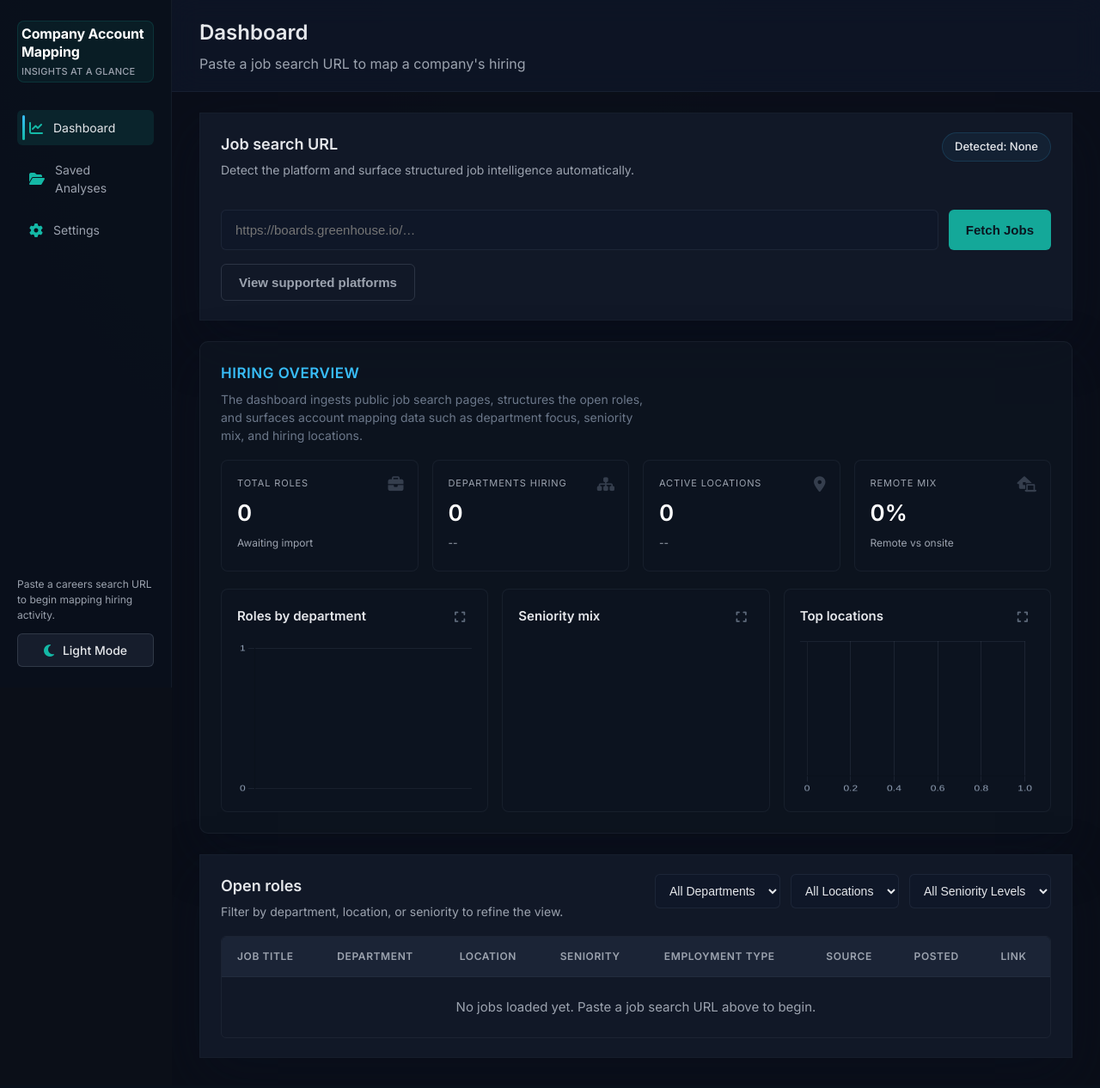
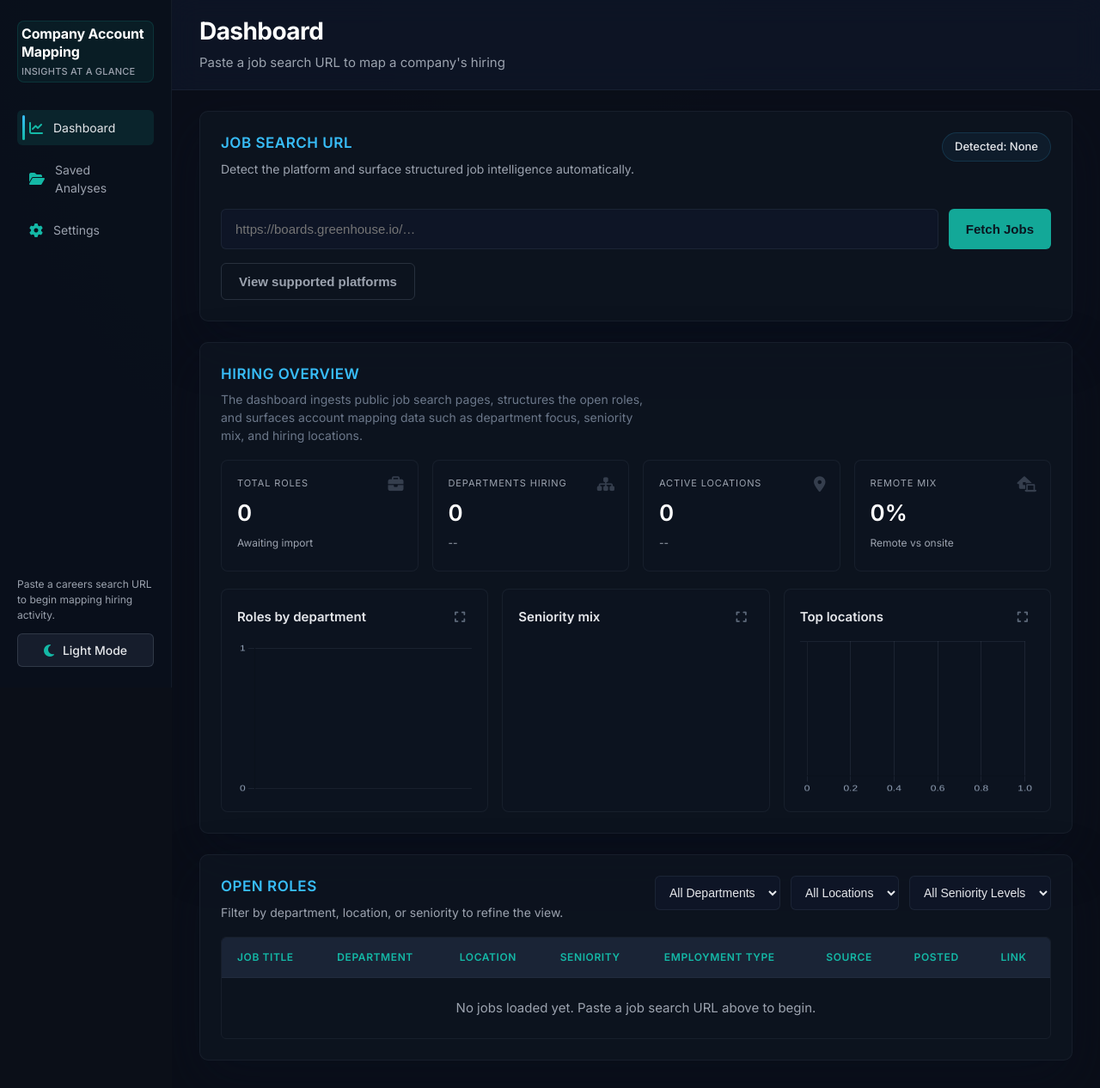
Before and after one commit to ammiels/account-mapping-website, a Flask app: page / in a window 1280 px wide. Shown: the whole page at 86% size. Before the commit the page ends 1231 px from the top, so only its background shows below. Run offline with Flask 3, Linux system fonts and the light colour scheme; lists and menus that the app fills with data are empty; a map, chart or similar area stays blank.

Commit message:
Update UI styling: consistent panel backgrounds, blue section titles, teal table headers

```diff
--- a/static/css/styles.css
+++ b/static/css/styles.css
@@ -302,13 +302,18 @@
 
 .topbar__titles h2 {
   margin: 0;
-  font-size: 24px;
-  font-weight: 600;
+  font-size: 28px;
+  font-weight: 700;
+  letter-spacing: -0.02em;
+  color: var(--color-text-heading);
+  line-height: 1.2;
 }
 
 .topbar__titles p {
-  margin: 6px 0 0;
+  margin: 8px 0 0;
   color: var(--color-text-muted);
+  font-size: 15px;
+  line-height: 1.5;
 }
 
 .topbar__profile {
@@ -353,10 +358,10 @@
 }
 
 .panel {
-  background: var(--color-panel);
-  border: 1px solid var(--panel-border);
-  border-radius: var(--radius-md);
-  padding: 22px 24px;
+  background: var(--overview-bg);
+  border: 1px solid var(--card-border);
+  border-radius: 10px;
+  padding: 24px;
   box-shadow: var(--shadow-soft);
   transition: background 0.3s ease, border-color 0.3s ease;
 }
@@ -373,6 +378,15 @@
   margin: 0;
   font-size: 18px;
   font-weight: 600;
+}
+
+.panel__header h3.section-title {
+  font-size: 17px;
+  font-weight: 600;
+  letter-spacing: 0.03em;
+  text-transform: uppercase;
+  color: var(--color-accent-blue);
+  transition: color 0.3s ease;
 }
 
 .panel__header p {
@@ -774,7 +788,7 @@
   text-transform: uppercase;
   letter-spacing: 0.05em;
   font-size: 12px;
-  color: var(--color-text-muted);
+  color: var(--color-accent);
 }
 
 #jobs-table tbody tr:nth-child(even) {
--- a/templates/dashboard.html
+++ b/templates/dashboard.html
@@ -42,7 +42,7 @@
         <section class="panel control-panel" id="input-panel">
           <header class="panel__header">
             <div>
-              <h3>Job search URL</h3>
+              <h3 class="section-title">Job Search URL</h3>
               <p>Detect the platform and surface structured job intelligence automatically.</p>
             </div>
             <div class="platform-indicator" id="platform-indicator">Detected: None</div>
@@ -137,7 +137,7 @@
         <section class="panel summary-text-panel" id="summary-text-panel" style="display: none;">
           <header class="panel__header">
             <div>
-              <h3>Hiring Summary</h3>
+              <h3 class="section-title">Hiring Summary</h3>
               <p>AI-generated insights about the company's hiring focus</p>
             </div>
             <button class="btn btn--secondary" id="save-analysis-btn" style="display: none;">
@@ -157,7 +157,7 @@
       <section class="panel panel--table" id="table-panel">
         <header class="panel__header">
           <div>
-            <h3>Open roles</h3>
+            <h3 class="section-title">Open Roles</h3>
             <p>Filter by department, location, or seniority to refine the view.</p>
           </div>
           <div style="display: flex; gap: 12px; align-items: center;">
```
